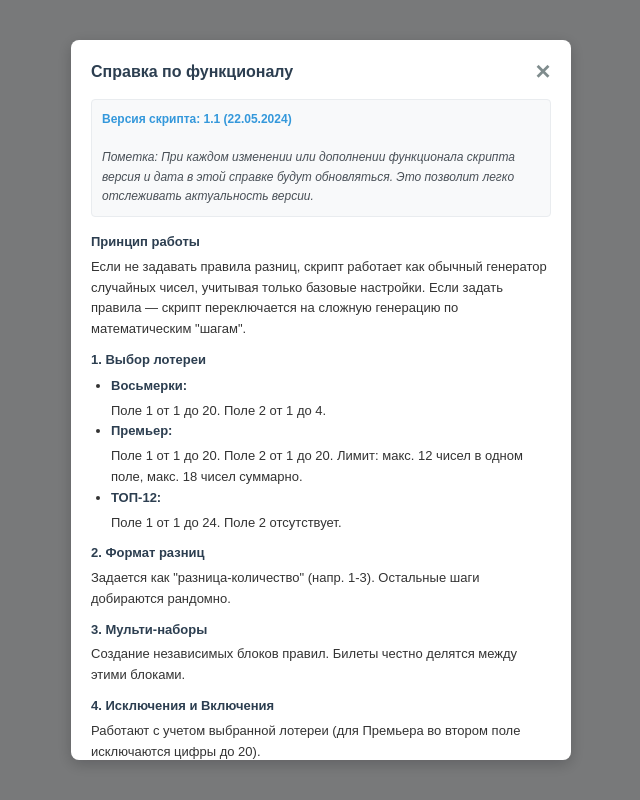
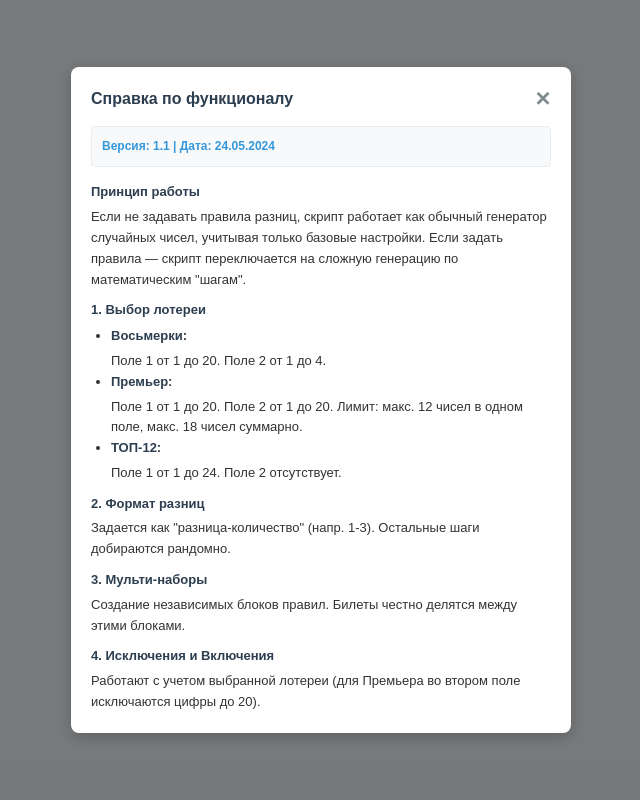
Before and after one commit to vilsonv050/lotto-calc, a plain HTML site: page Scripts/Разницы.html in a window 1280 px wide. Both pictures are taken after a click on the button "Справка". Shown: the whole page, without its empty margins (319-959 px from the left). Drawn offline with Linux system fonts and the light colour scheme.

Commit message:
Update Разницы.html

```diff
--- a/Scripts/Разницы.html
+++ b/Scripts/Разницы.html
@@ -3,6 +3,7 @@
 <head>
     <meta charset="UTF-8">
     <title>Генератор Разниц [ 86 ]</title>
+    <!-- AI COMMENT: При каждом изменении или дополнении функционала скрипта ОБЯЗАТЕЛЬНО обновлять версию и дату в справке (в блоке class="version-box"), чтобы пользователь мог отслеживать актуальность. -->
     <style>
         * { box-sizing: border-box; margin: 0; padding: 0; }
         body { font-family: Arial, sans-serif; background: #f0f2f5; overflow: hidden; }
@@ -91,7 +92,6 @@
         .modal-text b:first-child { margin-top: 0; }
         .modal-text ul { margin-left: 20px; margin-top: 5px; }
 
-        /* Блок версии в справке */
         .version-box { background: #f8f9fa; border: 1px solid #e9ecef; border-radius: 4px; padding: 10px; margin-bottom: 15px; font-size: 12px; color: #495057; }
         .version-box b { color: #3498db; margin: 0; }
     </style>
@@ -155,8 +155,7 @@
         <div class="modal-text">
 
             <div class="version-box">
-                <b>Версия скрипта: 1.1 (22.05.2024)</b> <br>
-                <i>Пометка: При каждом изменении или дополнении функционала скрипта версия и дата в этой справке будут обновляться. Это позволит легко отслеживать актуальность версии.</i>
+                <b>Версия: 1.1 | Дата: 24.05.2024</b>
             </div>
 
             <b>Принцип работы</b>
```
